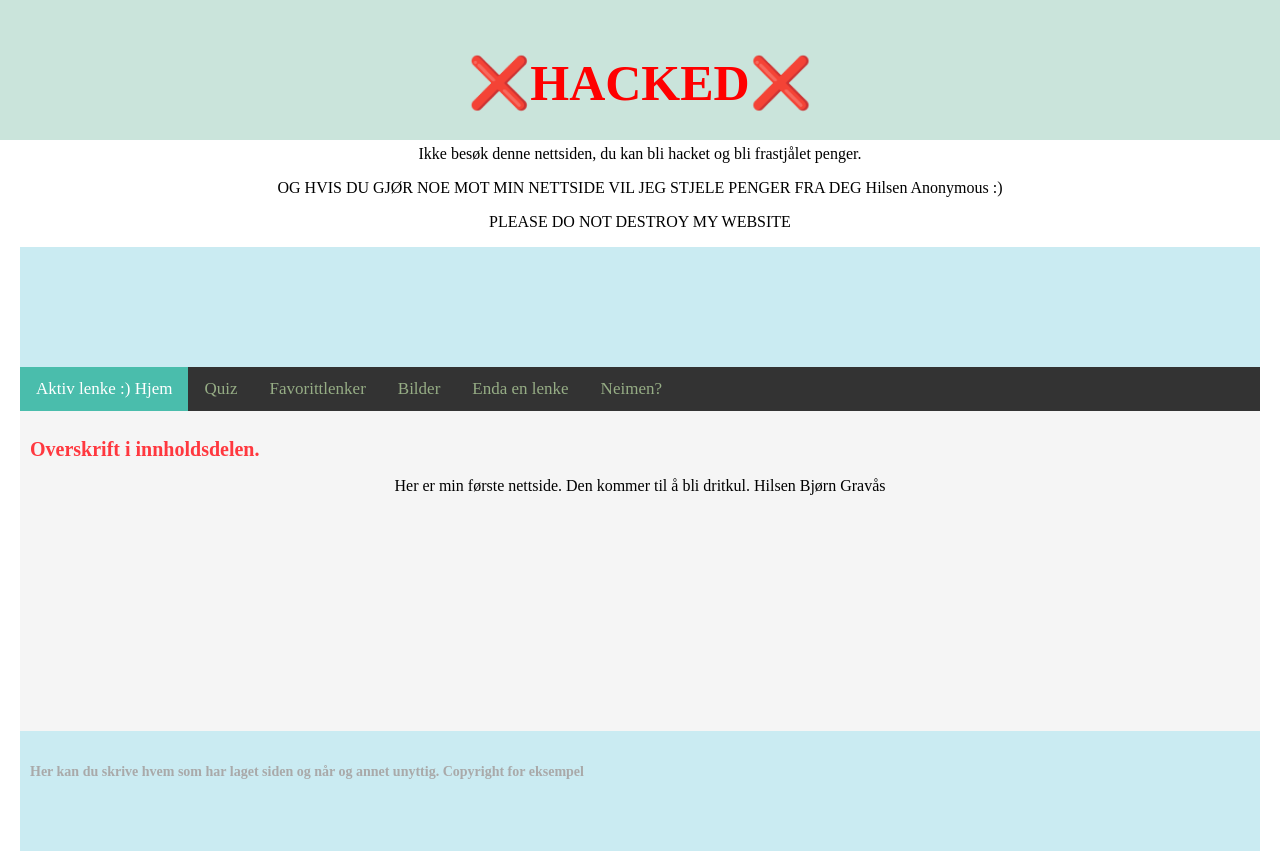
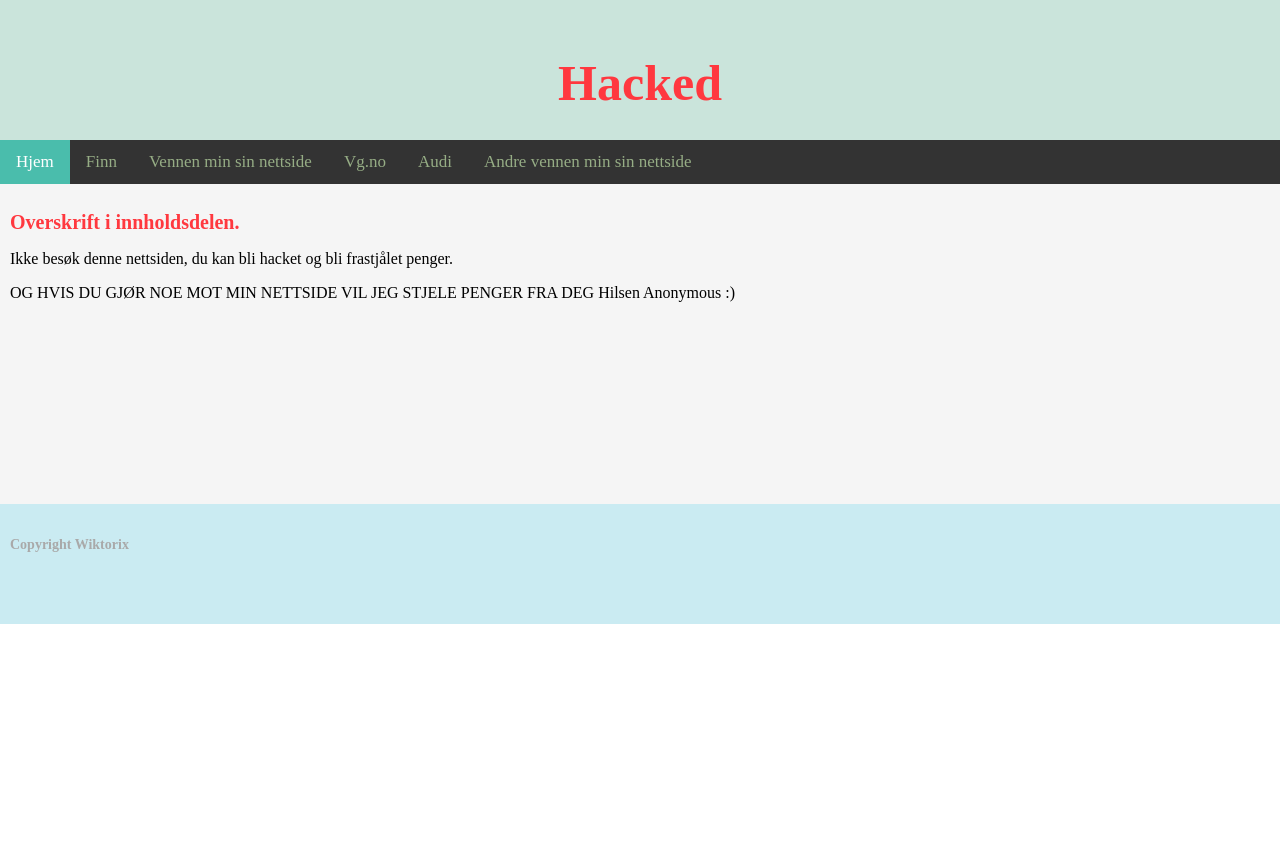
Before and after one commit to Wiktorix/HACKED-WeBsITe, a plain HTML site: page index.html in a window 1280 px wide. After the commit the page ends 800 px from the top, so only its background shows below. Drawn offline with Linux system fonts and the light colour scheme.

Commit message:
Update index.html

```diff
--- a/index.html
+++ b/index.html
@@ -82,32 +82,28 @@
 <body>
 
     <div class="header">
-    <p><h1 style="color:rED;">❌HACKED❌</h1>
-      Ikke besøk denne nettsiden, du kan bli hacket og bli frastjålet penger.
-      <p></p>OG HVIS DU GJØR NOE MOT MIN NETTSIDE VIL JEG STJELE PENGER FRA DEG
-      Hilsen Anonymous :)
-      <p>PLEASE DO NOT DESTROY MY WEBSITE</p>
-<div class="footer">
+    <h1>Hacked</h1>
     </div>
 
     <div class="topnav">
-    <a class="active" href="index.html"> Aktiv lenke :) Hjem </a>
-    <a href="quiz.html"> Quiz </a>
-    <a href="#link"> Favorittlenker </a>
-    <a href="#link"> Bilder </a>
-    <a href="#link"> Enda en lenke </a>
-    <a href="#link"> Neimen? </a>
+    <a class="active" href="index.html"> Hjem </a>
+    <a href="quiz.html"> Finn </a>
+    <a href="#link"> Vennen min sin nettside </a>
+    <a href="#link"> Vg.no </a>
+    <a href="#link"> Audi </a>
+    <a href="#link"> Andre vennen min sin nettside </a>
     </div>
 
     <div class="content">
     <h2>Overskrift i innholdsdelen.</h2>
 
-   Her er min første nettside. Den kommer til å bli dritkul.
-        Hilsen Bjørn Gravås
+   Ikke besøk denne nettsiden, du kan bli hacket og bli frastjålet penger.
+      <p></p>OG HVIS DU GJØR NOE MOT MIN NETTSIDE VIL JEG STJELE PENGER FRA DEG
+      Hilsen Anonymous :)
     </div>
 
     <div class="footer">
-   <h5>Her kan du skrive hvem som har laget siden og når og annet unyttig. Copyright for eksempel</h5>
+   <h5>Copyright Wiktorix</h5>
     </div>
 
 
```
